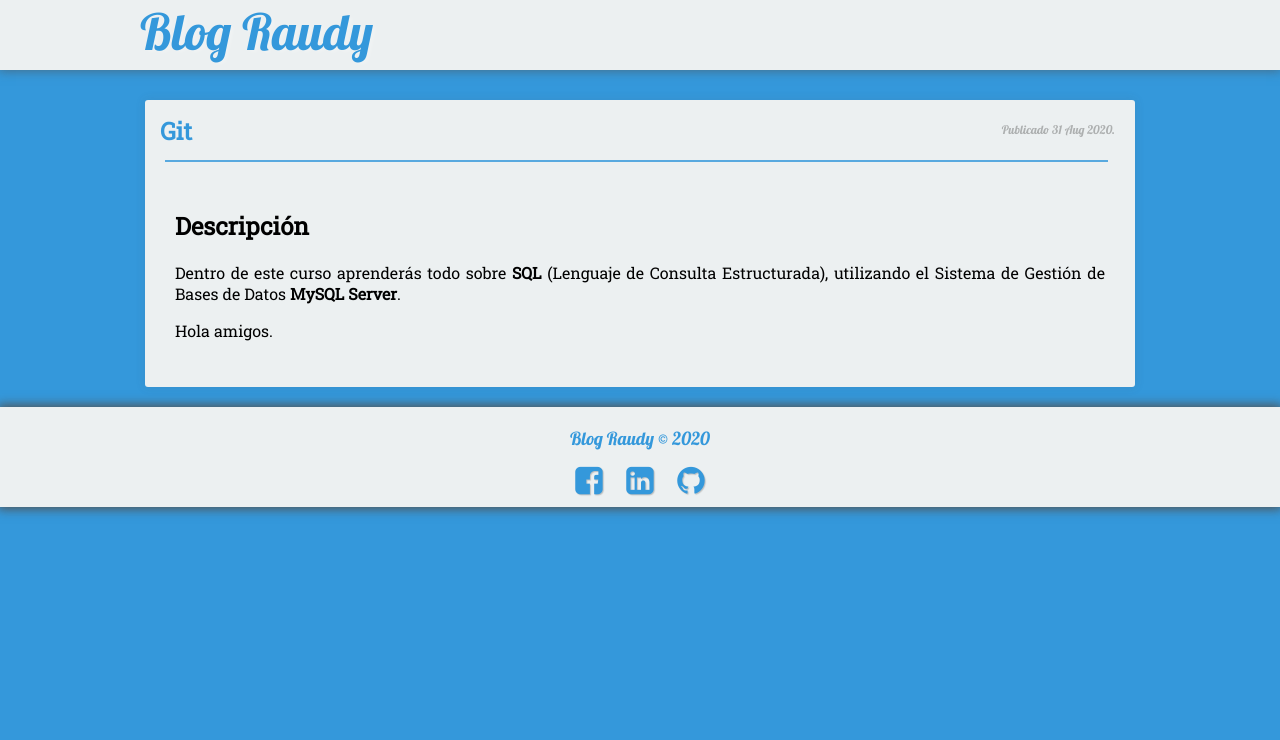
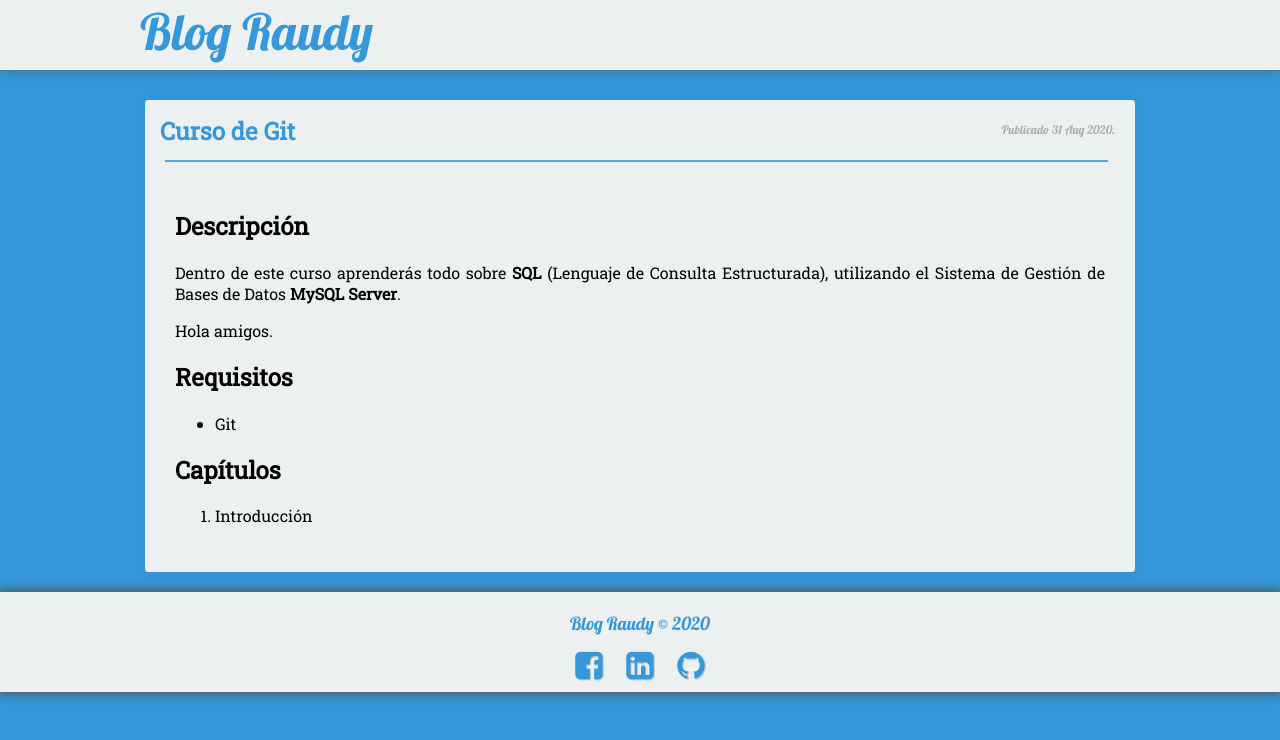
Before and after one commit to nisoto/Blog-anterior-2.0, a Jekyll site: the page built from _posts/2020-08-31-curso-git.md, in a window 1280 px wide. Shown: the top 740 px of the page. Built offline with Jekyll 4.4.1, drawn with Linux system fonts in a browser that asks for light colours; nearby versions of some CDN libraries.

Commit message:
Update 2020-08-31-curso-git.md

```diff
--- a/_posts/2020-08-31-curso-git.md
+++ b/_posts/2020-08-31-curso-git.md
@@ -14,3 +14,11 @@ tag:
 Dentro de este curso aprenderás todo sobre **SQL** (Lenguaje de Consulta Estructurada), utilizando el Sistema de Gestión de Bases de Datos **MySQL Server**.
 
 Hola amigos.
+
+## Requisitos
+
+* Git
+
+## Capítulos
+
+1. Introducción
```
Also changed, not shown: other parts of _posts/2020-08-31-curso-git.md (+2 -2 lines).
